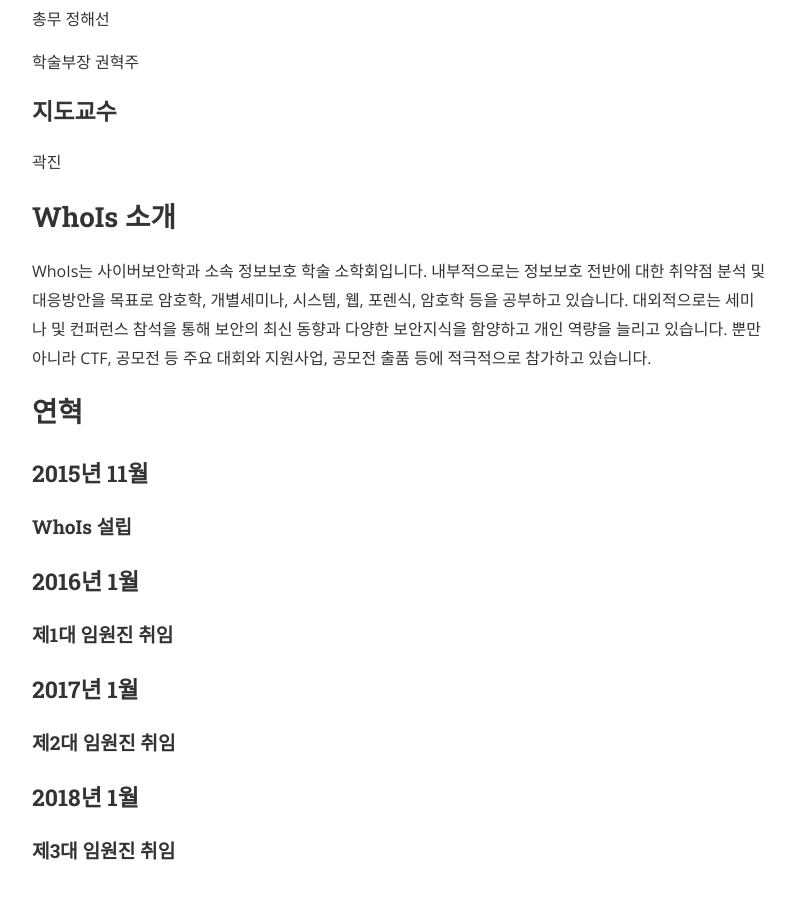
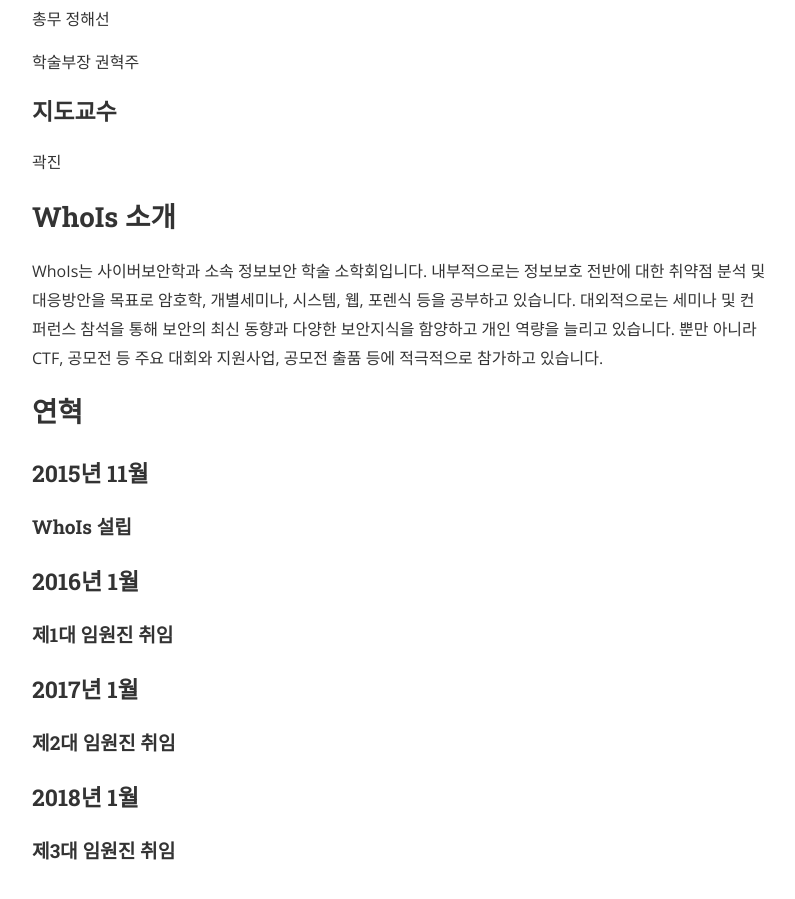
Before and after one commit to ajou-whois/ajou-whois.github.io, a Jekyll site: the page built from about.md, in a window 1280 px wide and 900 px high, scrolled down 797 px. Shown: the whole window, without its empty margins (240-1035 px from the left). Built offline with Jekyll 4.4.1, drawn with Linux system fonts in a browser that asks for light colours; nearby versions of some CDN libraries.

Commit message:
WhoIs 소개 수정

```diff
--- a/about.md
+++ b/about.md
@@ -26,8 +26,8 @@ permalink: /about/
 
 ## WhoIs 소개
 
-WhoIs는 사이버보안학과 소속 정보보호 학술 소학회입니다.
-내부적으로는 정보보호 전반에 대한 취약점 분석 및 대응방안을 목표로 암호학, 개별세미나, 시스템, 웹, 포렌식, 암호학 등을 공부하고 있습니다.
+WhoIs는 사이버보안학과 소속 정보보안 학술 소학회입니다.
+내부적으로는 정보보호 전반에 대한 취약점 분석 및 대응방안을 목표로 암호학, 개별세미나, 시스템, 웹, 포렌식 등을 공부하고 있습니다.
 대외적으로는 세미나 및 컨퍼런스 참석을 통해 보안의 최신 동향과 다양한 보안지식을 함양하고 개인 역량을 늘리고 있습니다.
 뿐만 아니라 CTF, 공모전 등 주요 대회와 지원사업, 공모전 출품 등에 적극적으로 참가하고 있습니다.
 
```
